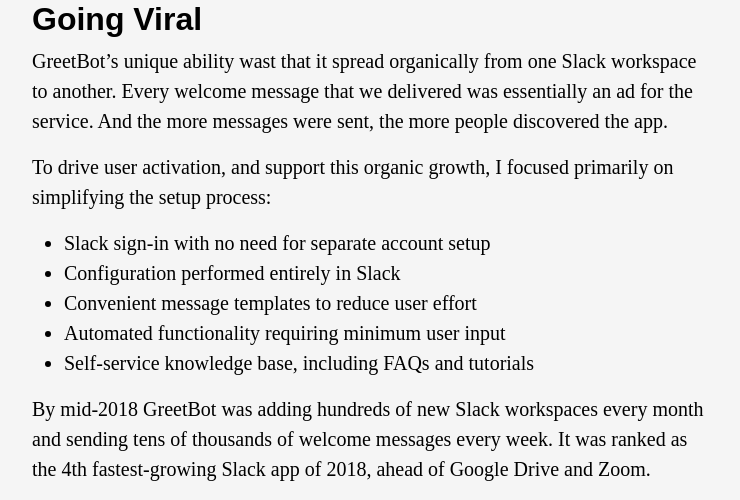
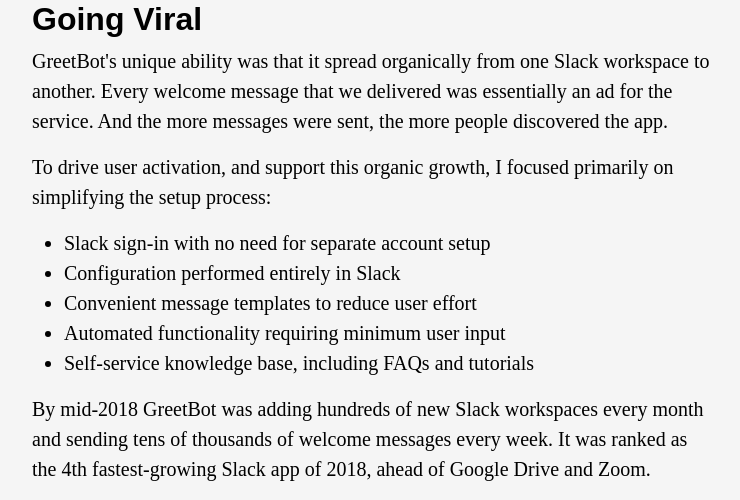
Before and after one commit to piotrbakker/piotrbakker.com, a Jekyll site: the page built from work/greetbot.html, in a window 1280 px wide and 900 px high, scrolled down 3330 px, cut to the strip 210-710 px from the top of the window. Shown: the whole strip, without its empty margins (248-988 px from the left). Built offline with Jekyll 4.4.1, drawn with Linux system fonts in a browser that asks for light colours; some web fonts are replaced.

Commit message:
Fix typos.

```diff
--- a/work/greetbot.html
+++ b/work/greetbot.html
@@ -90,7 +90,7 @@
     <div class="row justify-content-center">
       <div class="col-12 col-lg-10 col-xl-8 pe-lg-5">
         <h2 class="mt-4 fw-bold text-style-primary text-sans-serif">Going Viral</h2>
-        <p class="fs-5 text-style-primary text-serif">GreetBot’s unique ability wast that it spread organically from one Slack workspace to another. Every welcome message that we delivered was essentially an ad for the service. And the more messages were sent, the more people discovered the app.</p>
+        <p class="fs-5 text-style-primary text-serif">GreetBot's unique ability was that it spread organically from one Slack workspace to another. Every welcome message that we delivered was essentially an ad for the service. And the more messages were sent, the more people discovered the app.</p>
         <p class="fs-5 text-style-primary text-serif">To drive user activation, and support this organic growth, I focused primarily on simplifying the setup process:</p>
         <ul class="mb-3 fs-5 text-style-primary text-serif">
           <li>Slack sign-in with no need for separate account setup</li>
--- a/work/hiki.html
+++ b/work/hiki.html
@@ -85,7 +85,7 @@
     <div class="row justify-content-center">
       <div class="col-12 col-lg-10 col-xl-8 pe-lg-5">
         <h2 class="mt-4 fw-bold text-style-primary text-sans-serif">Soft Launch</h2>
-        <p class="fs-5 text-style-primary text-serif">We chose to launch the product on the Slack App Directory without much of a fanfare to see whether the product organically attracted any interest from Slack alone. This was accompanied by a brief announcement on the company blog. We wanted to get some early feedback and iron out any bugs first, before commiting more time and energy to any promotional activities.</p>
+        <p class="fs-5 text-style-primary text-serif">We chose to launch the product on the Slack App Directory without much of a fanfare to see whether the product organically attracted any interest from Slack alone. This was accompanied by a brief announcement on the company blog. We wanted to get some early feedback and iron out any bugs first, before committing more time and energy to any promotional activities.</p>
       </div>
     </div>
     <div class="row mt-2 mt-lg-4">
--- a/work/mixbook.html
+++ b/work/mixbook.html
@@ -18,7 +18,7 @@
         <h1 class="display-3 fw-bold text-style-primary text-sans-serif">{{ mixbook_project.heading }}</h1>
         <p class="mb-1 fs-5 text-style-primary text-serif">{{ mixbook_project.role }} &middot; {{ mixbook_project.timeframe }}</p>
         <p class="fs-5 text-style-secondary text-serif">{{ mixbook_project.tags }}</p>
-        <p class="fs-4 text-style-primary text-serif">Mixbook brought me in to redesign their photo book editor during the company’s transition from Flash to HTML5. As  part of the project I worked with the internal design and marketing teams to establish a new design system and visual identity, as well as to update various e-commerce pages, including storefront and checkout, using responsive web design principles.</p>
+        <p class="fs-4 text-style-primary text-serif">Mixbook brought me in to redesign their photo book editor during the company’s transition from Flash to HTML5. As part of the project I worked with the internal design and marketing teams to establish a new design system and visual identity, as well as to update various e-commerce pages, including storefront and checkout, using responsive web design principles.</p>
         <h2 class="mt-4 fw-bold text-style-primary text-sans-serif">Background</h2>
         <p class="fs-5 text-style-primary text-serif">Mixbook’s core product, the web-based photo book editor, was originally developed using Adobe Flash. By 2017, though, the user interface was showing its age, hindering not just the overall usability of the product but also the development of new features and use cases. As the industry was moving away from Flash, the company decided to pivot sharply to HTML5 as well. The goal was to reboot the outdated user interface using modern frameworks and make it a seamless part of the Mixbook.com user journey.</p>
         <h2 class="mt-4 fw-bold text-style-primary text-sans-serif">Wireframe Design</h2>
```
Also changed, not shown: work/wizehire.html (+5 -5 lines).
